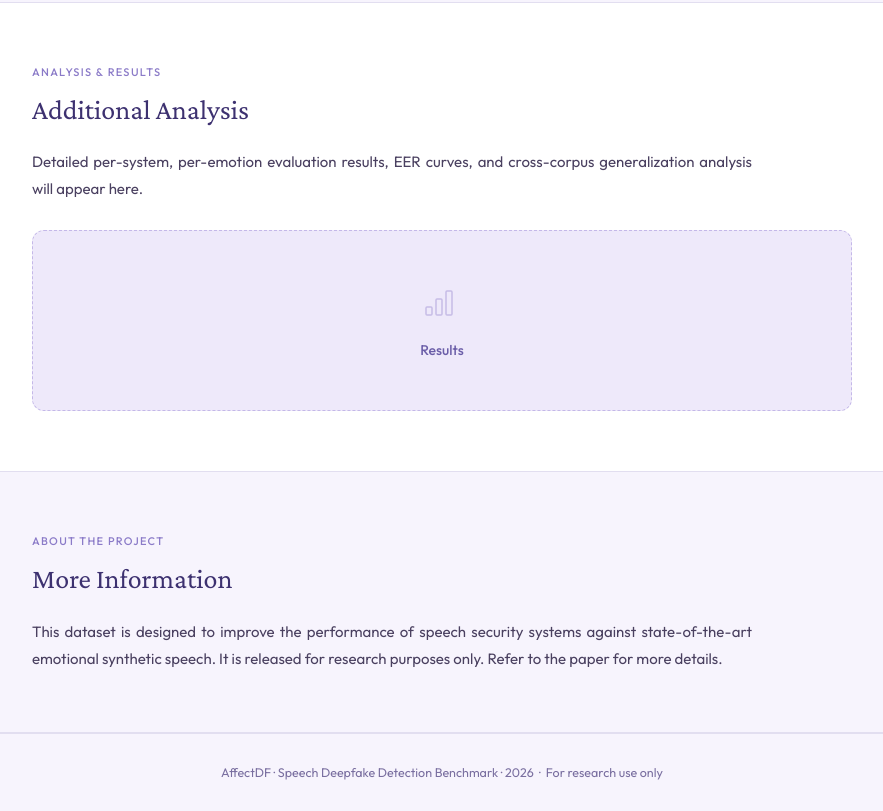
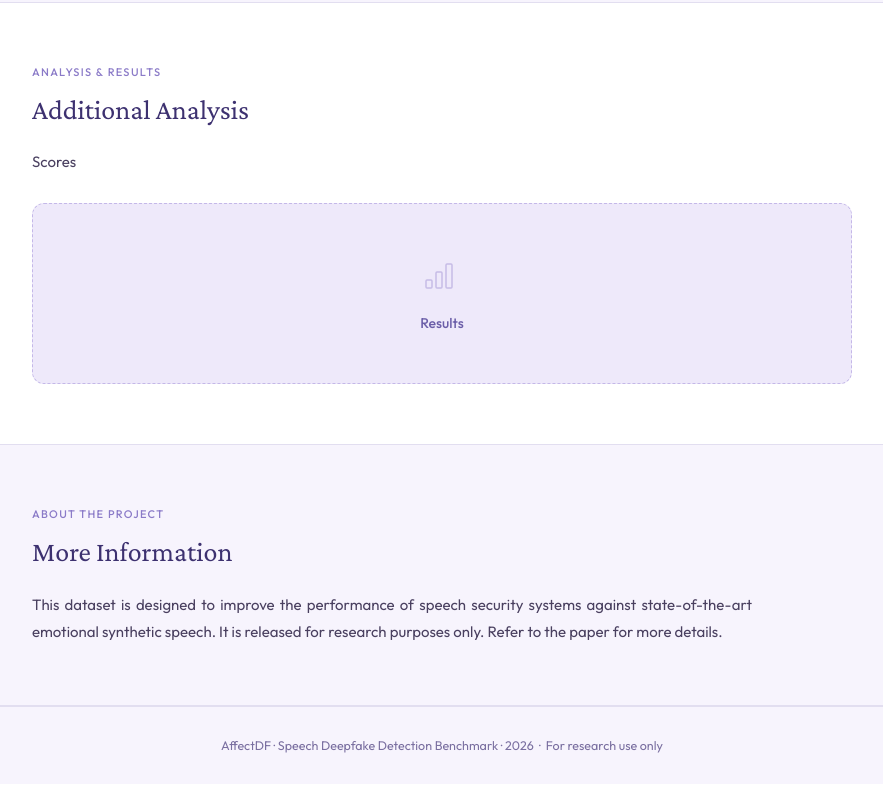
Before and after one commit to affectdf33-data/AffectDF-Data, a plain HTML site: page index.html in a window 1280 px wide. Shown: the part 4387-5198 px from the top of the page, without its empty margins (198-1081 px from the left). After the commit the page ends 5171 px from the top, so only its background shows below. Drawn offline with nearby package versions, Linux system fonts and the light colour scheme; a web font is replaced by a local one.

Commit message:
Update index.html

```diff
--- a/index.html
+++ b/index.html
@@ -606,7 +606,7 @@
     <div class="section-label">Analysis & Results</div>
     <div class="section-title">Additional Analysis</div>
     <div class="section-body">
-      <p>Detailed per-system, per-emotion evaluation results, EER curves, and cross-corpus generalization analysis will appear here.</p>
+      <p>Scores</p>
     </div>
     <div class="figure-box" style="margin-top:28px;">
       <svg class="fig-icon" viewBox="0 0 40 40" fill="none">
```
